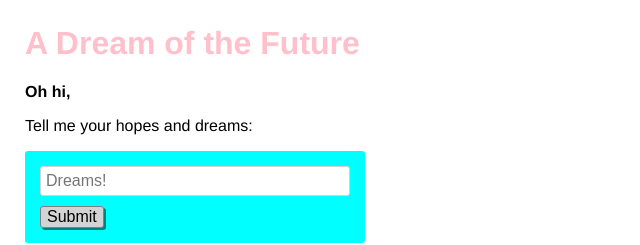
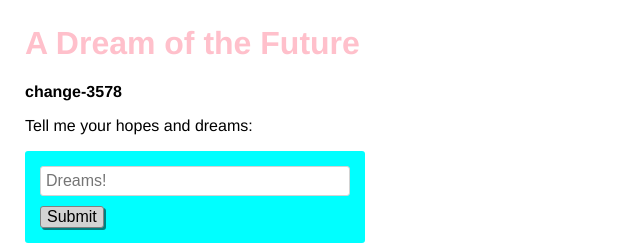
Before and after one commit to glitch-test/test-push, a website: page views/index.html in a window 1280 px wide. Shown: the top 245 px of the page, 0-640 px from the left. Drawn offline with nearby package versions, Linux system fonts and the light colour scheme; no server answers.

Commit message:
Commit: github-8268

```diff
--- a/views/index.html
+++ b/views/index.html
@@ -26,7 +26,7 @@
     </header>
 
     <main>
-      <p class="bold">Oh hi,</p>
+      <p class="bold">change-3578</p>
       <p>Tell me your hopes and dreams:</p>
       <form>
         <input type="text" maxlength="100" placeholder="Dreams!">
```
